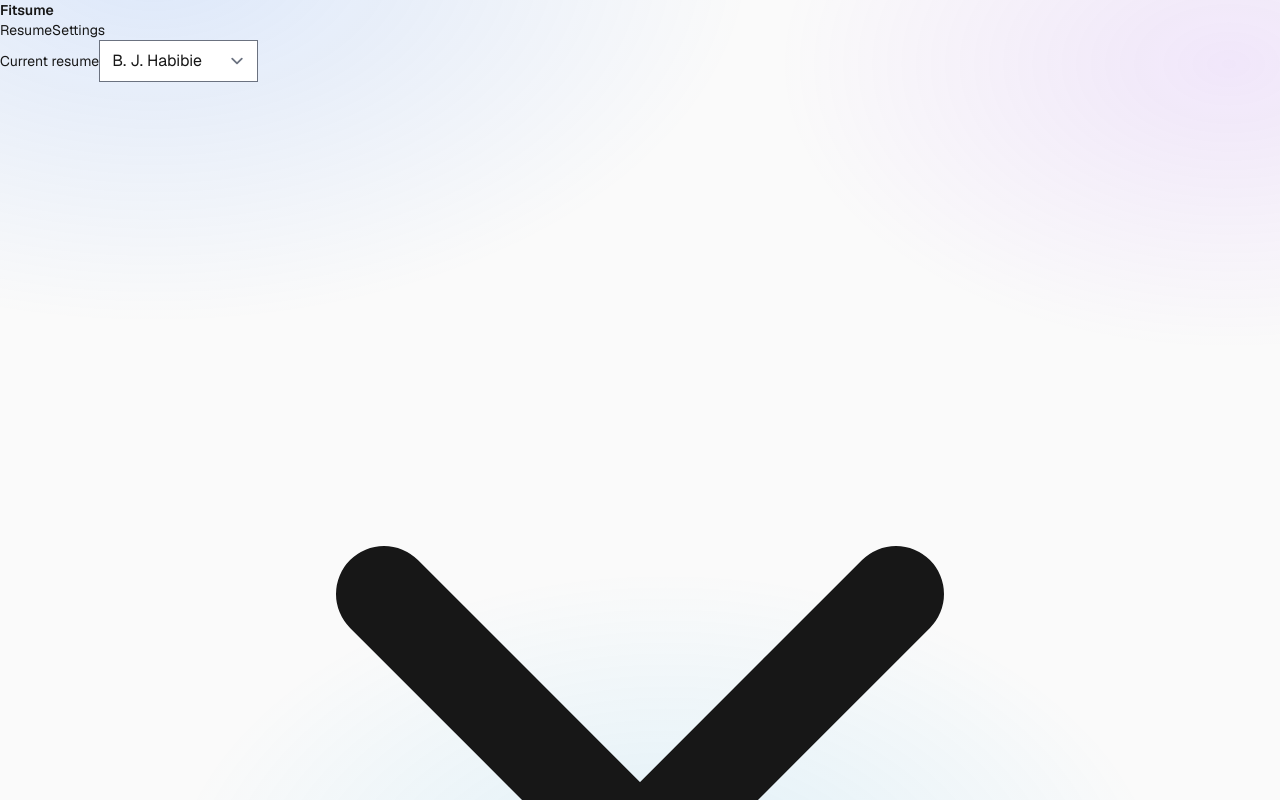
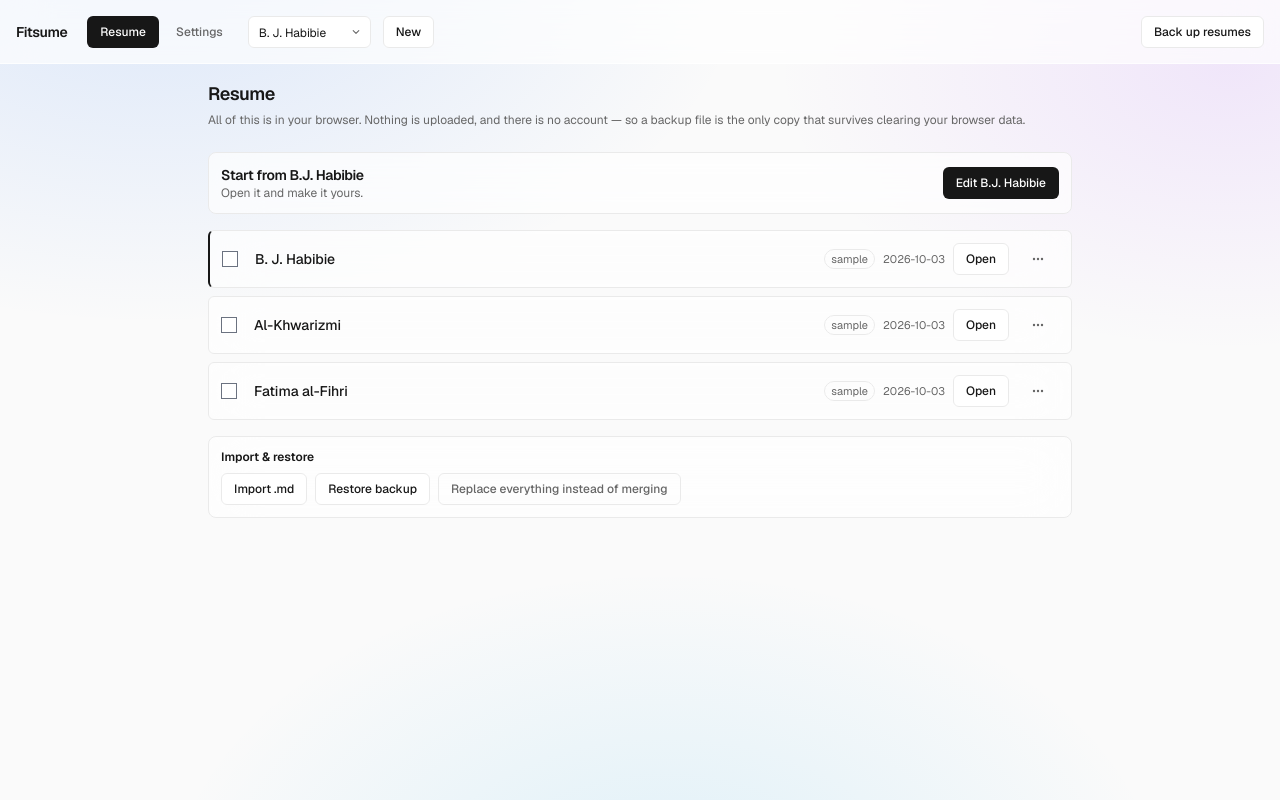
Before and after one commit to fajarwz/fitsume, a React (Vite) app: page / in a window 1280 px wide. Shown: the top 800 px of the page. Built offline with nearby package versions, Linux system fonts and the light colour scheme.

Commit message:
fix: css not loaded

```diff
--- a/tailwind.config.js
+++ b/tailwind.config.js
@@ -2,7 +2,7 @@ import defaultTheme from 'tailwindcss/defaultTheme'
 import forms from '@tailwindcss/forms'
 
 export default {
-  content: ['./index.html', './src/**/*.{js,jsx}'],
+  content: ['./index.html', './src/**/*.{ts,tsx}'],
   darkMode: ['class', '[data-theme="dark"]'],
   theme: {
     extend: {
```
